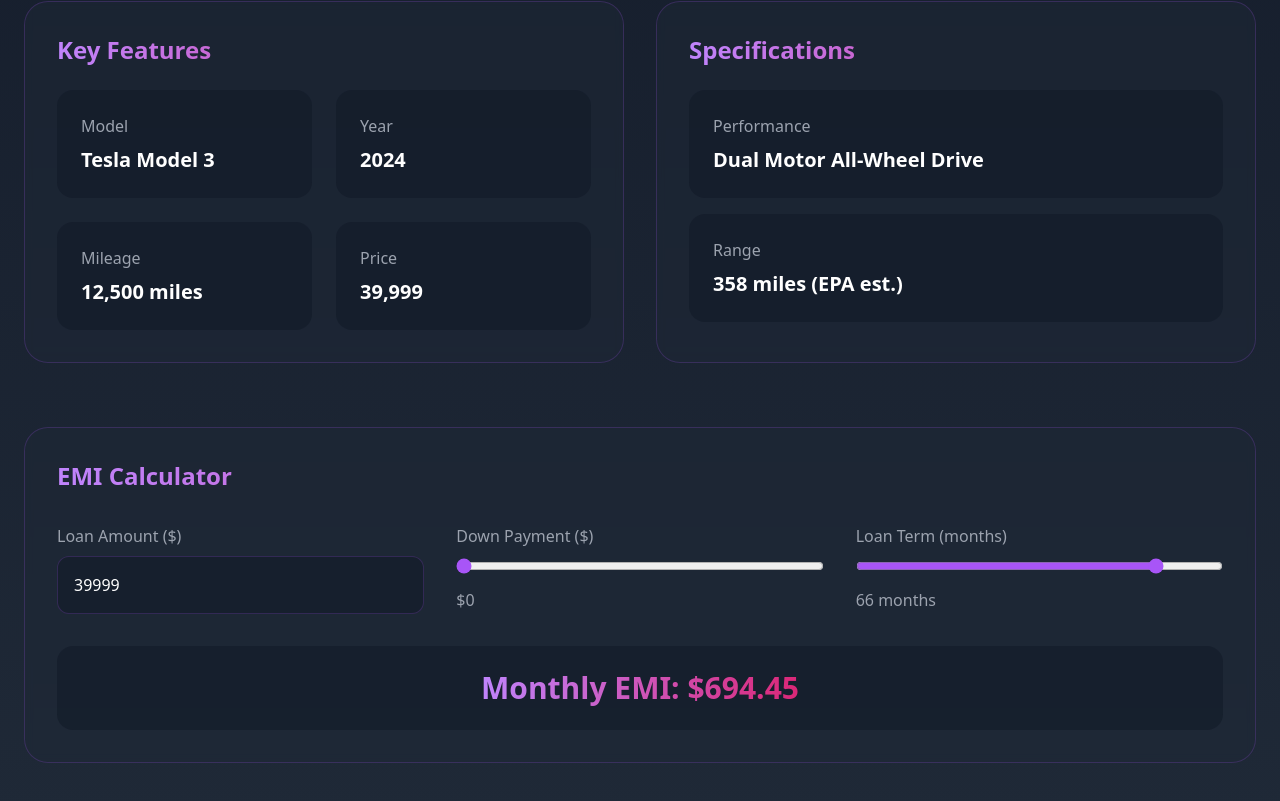
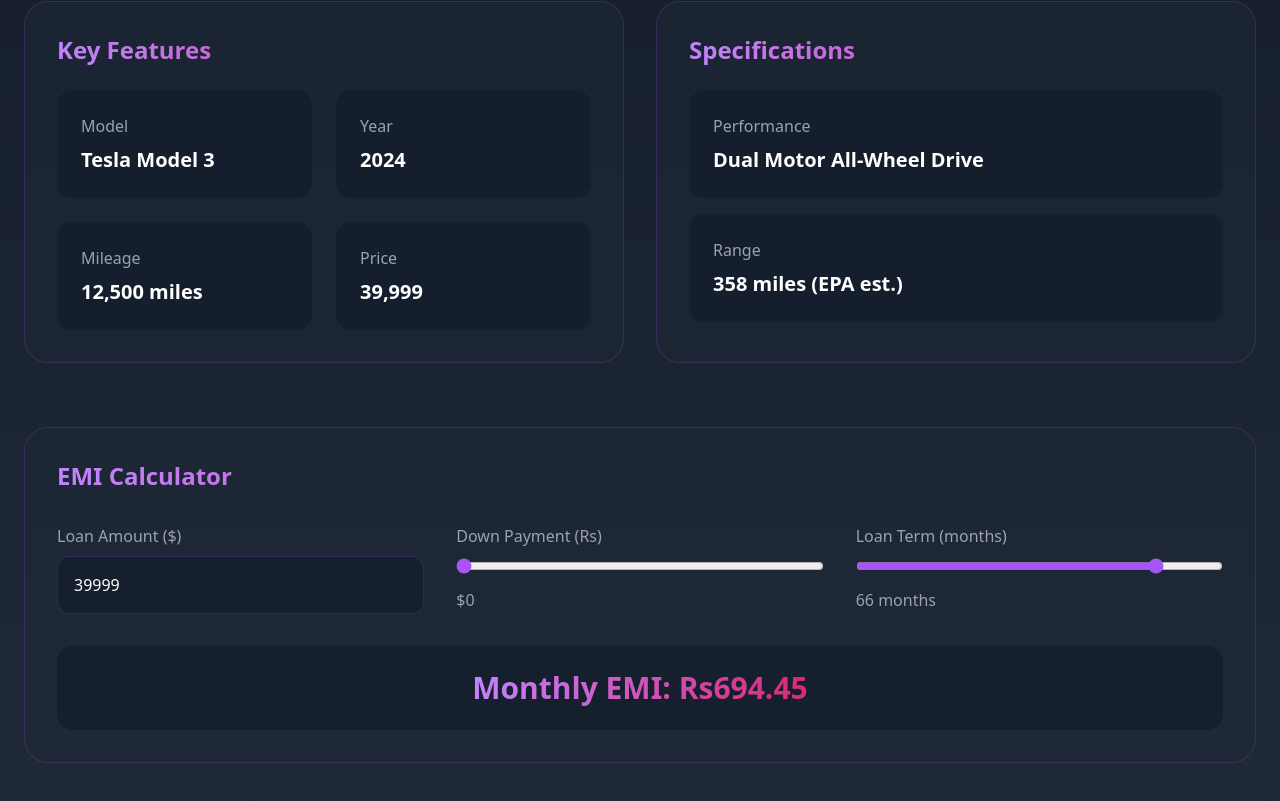
Before and after one commit to gaurimadan/carsss, a React (Create React App) app: page / in a window 1280 px wide. Shown: the part 703-1504 px from the top of the page. Built offline with nearby package versions, Linux system fonts and the light colour scheme; no server answers.

Commit message:
ui made better

```diff
--- a/src/components/EmiCalculator.jsx
+++ b/src/components/EmiCalculator.jsx
@@ -35,7 +35,7 @@
         </div>
 
         <div>
-          <label className="block text-gray-400 mb-2">Down Payment ($)</label>
+          <label className="block text-gray-400 mb-2">Down Payment (Rs)</label>
           <div className="space-y-2">
             <input
               type="range"
@@ -70,7 +70,7 @@
       </div>
       <div className="mt-8 text-center p-6 bg-gray-900/50 rounded-2xl">
         <span className="text-3xl font-bold bg-clip-text text-transparent bg-gradient-to-r from-purple-400 to-pink-600">
-          Monthly EMI: ${emi}
+          Monthly EMI: Rs{emi}
         </span>
       </div>
     </div>
```
